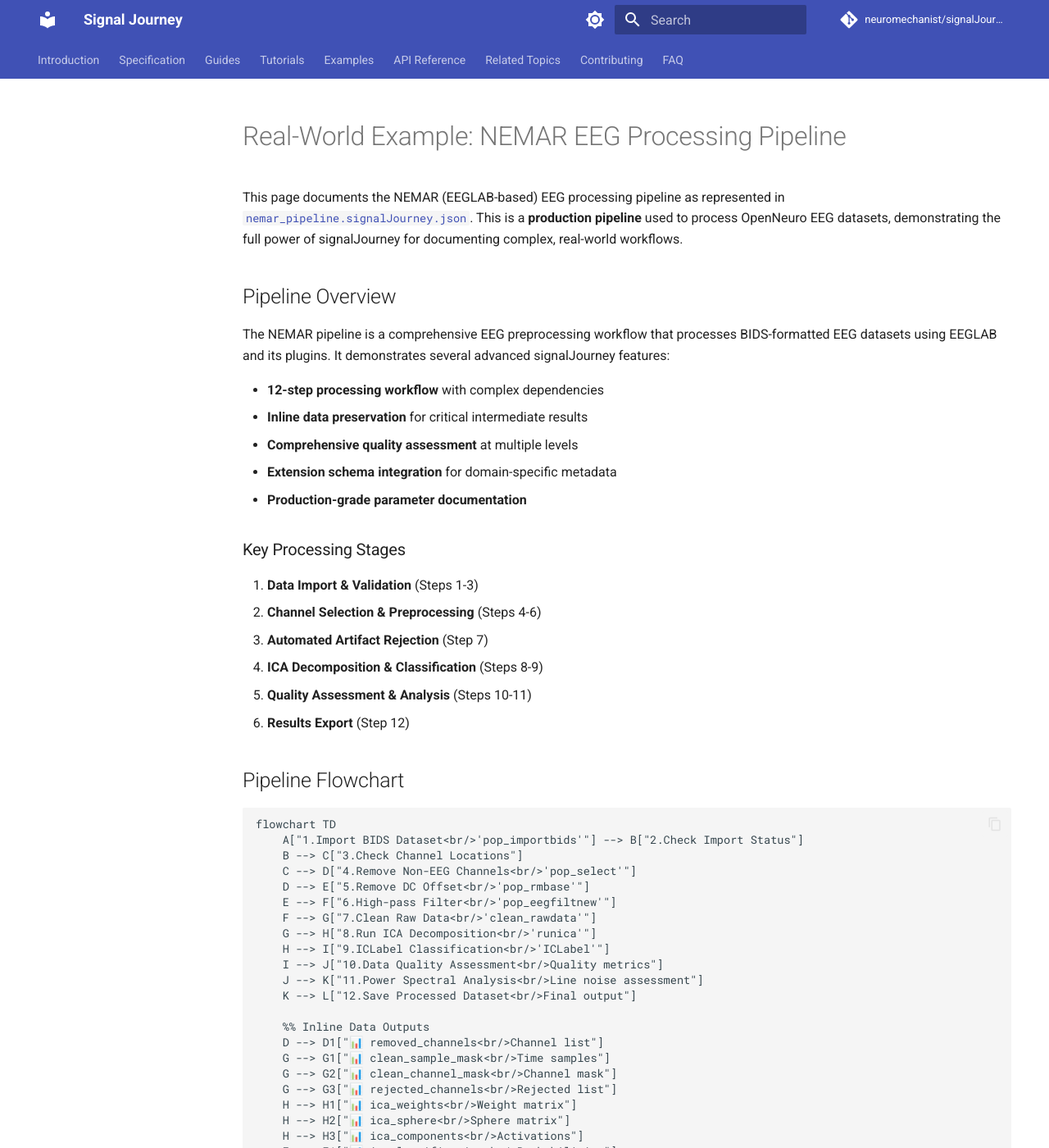
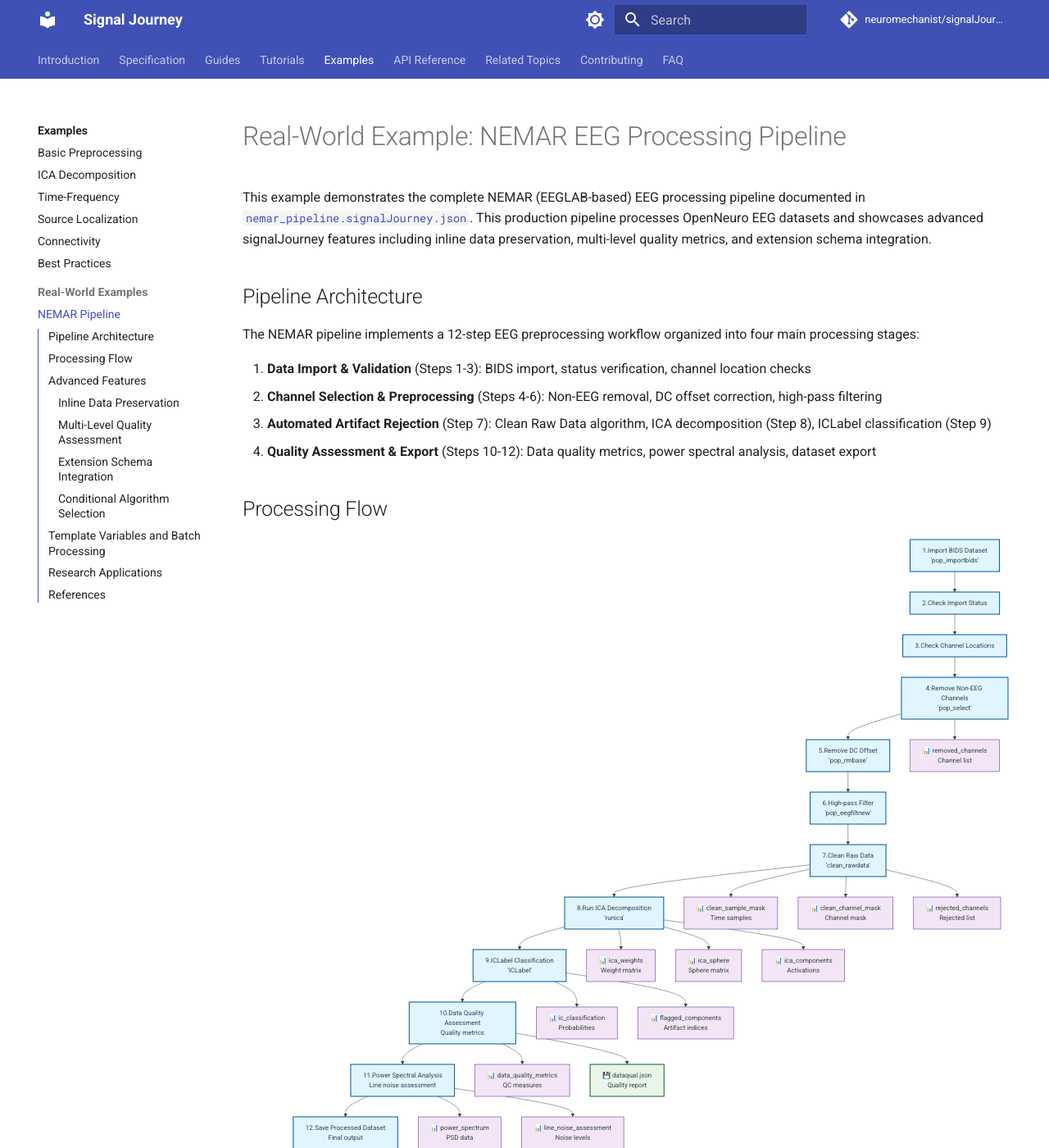
Before and after one commit to signalJourney/signalJourney, an MkDocs documentation site: the page built from docs/examples/real_world/nemar_pipeline.md, in a window 1280 px wide and 1400 px high. Shown: the whole window at 82% size. Built offline with MkDocs 1.6.1 and Material for MkDocs 9.7.7, drawn with Linux system fonts in a browser that asks for light colours; comment, search, counter and statistics services are not loaded; some of the changed text lies outside the part shown.

Commit message:
feat(docs): Enable mermaid rendering and improve documentation
- Add mkdocs-mermaid2-plugin to docs requirements
- Configure mermaid2 plugin in mkdocs.yml with Material theme support
- Add real-world examples to navigation
- Improve NEMAR pipeline documentation:
  - Make more concise and scientific
  - Remove unnecessary subsections with single lines
  - Remove comparison table between schema/real examples
  - Maintain technical content and flowchart

````diff
--- a/docs/examples/real_world/nemar_pipeline.md
+++ b/docs/examples/real_world/nemar_pipeline.md
@@ -1,27 +1,17 @@
 # Real-World Example: NEMAR EEG Processing Pipeline
 
-This page documents the NEMAR (EEGLAB-based) EEG processing pipeline as represented in [`nemar_pipeline.signalJourney.json`](./nemar_pipeline.signalJourney.json). This is a **production pipeline** used to process OpenNeuro EEG datasets, demonstrating the full power of signalJourney for documenting complex, real-world workflows.
+This example demonstrates the complete NEMAR (EEGLAB-based) EEG processing pipeline documented in [`nemar_pipeline.signalJourney.json`](./nemar_pipeline.signalJourney.json). This production pipeline processes OpenNeuro EEG datasets and showcases advanced signalJourney features including inline data preservation, multi-level quality metrics, and extension schema integration.
 
-## Pipeline Overview
+## Pipeline Architecture
 
-The NEMAR pipeline is a comprehensive EEG preprocessing workflow that processes BIDS-formatted EEG datasets using EEGLAB and its plugins. It demonstrates several advanced signalJourney features:
+The NEMAR pipeline implements a 12-step EEG preprocessing workflow organized into four main processing stages:
 
-- **12-step processing workflow** with complex dependencies
-- **Inline data preservation** for critical intermediate results
-- **Comprehensive quality assessment** at multiple levels
-- **Extension schema integration** for domain-specific metadata
-- **Production-grade parameter documentation**
+1. **Data Import & Validation** (Steps 1-3): BIDS import, status verification, channel location checks
+2. **Channel Selection & Preprocessing** (Steps 4-6): Non-EEG removal, DC offset correction, high-pass filtering
+3. **Automated Artifact Rejection** (Step 7): Clean Raw Data algorithm, ICA decomposition (Step 8), ICLabel classification (Step 9)
+4. **Quality Assessment & Export** (Steps 10-12): Data quality metrics, power spectral analysis, dataset export
 
-### Key Processing Stages
-
-1. **Data Import & Validation** (Steps 1-3)
-2. **Channel Selection & Preprocessing** (Steps 4-6)
-3. **Automated Artifact Rejection** (Step 7)
-4. **ICA Decomposition & Classification** (Steps 8-9)
-5. **Quality Assessment & Analysis** (Steps 10-11)
-6. **Results Export** (Step 12)
-
-## Pipeline Flowchart
+## Processing Flow
 
 ```mermaid
 flowchart TD
@@ -66,13 +56,12 @@
     class J2,L1,L2 savedFile
 ```
 
-## Advanced signalJourney Features Demonstrated
+## Advanced Features
 
-### 1. Inline Data Preservation
+### Inline Data Preservation
 
-The NEMAR pipeline showcases extensive use of `inlineData` to preserve critical intermediate results:
+Critical intermediate results are preserved using `inlineData` targets, enabling post-hoc analysis and reproducibility. Key examples include ICA decomposition matrices, component classifications, and quality control masks:
 
-**ICA Weight Matrix (Step 8):**
 ```json
 {
   "targetType": "inlineData",
@@ -83,24 +72,11 @@
 }
 ```
 
-**Component Classifications (Step 9):**
-```json
-{
-  "targetType": "inlineData",
-  "name": "ic_classification",
-  "data": "{{ic_labels_probabilities}}",
-  "formatDescription": "Matrix of classification probabilities [n_components x n_classes]",
-  "description": "ICLabel classification probabilities for each component"
-}
-```
+### Multi-Level Quality Assessment
 
-This approach ensures that **critical analysis results are preserved** within the signalJourney file itself, supporting reproducibility and post-hoc analysis.
+Quality metrics are computed at both step-level and pipeline-level, providing comprehensive quality control:
 
-### 2. Comprehensive Quality Metrics
-
-The pipeline implements quality assessment at multiple levels:
-
-**Step-level Quality (Step 7 - Clean Raw Data):**
+**Step-level metrics** (e.g., Step 7 clean_rawdata):
 ```json
 "qualityMetrics": {
   "percentDataRetained": "{{percent_clean_data}}",
@@ -109,7 +85,7 @@
 }
 ```
 
-**Pipeline-level Summary:**
+**Pipeline-level summary**:
 ```json
 "summaryMetrics": {
   "pipelineCompleted": true,
@@ -122,9 +98,9 @@
 }
 ```
 
-### 3. Extension Schema Integration
+### Extension Schema Integration
 
-The pipeline uses the NEMAR extension schema for domain-specific metadata:
+Domain-specific metadata is captured using the NEMAR extension schema:
 
 ```json
 "extensions": {
@@ -138,27 +114,23 @@
 }
 ```
 
-This demonstrates how **domain-specific requirements** can be accommodated within the signalJourney framework.
+### Conditional Algorithm Selection
 
-### 4. Algorithm Selection Logic
-
-Step 8 (ICA Decomposition) shows how algorithm selection can be documented:
+Step 8 demonstrates algorithm selection logic with complete parameter documentation for both AMICA and runica ICA methods:
 
 ```json
 {
   "stepId": "8",
   "name": "Run ICA Decomposition",
-  "description": "Perform Independent Component Analysis using either AMICA (if >=5 channels) or extended Infomax ICA to decompose EEG signals into independent components.",
+  "description": "Perform Independent Component Analysis using either AMICA (if >=5 channels) or extended Infomax ICA",
   "software": {
     "name": "AMICA/EEGLAB",
     "version": "1.7/2023.1",
-    "functionCall": "runamica17_nsg(EEG, 'batch', 1) OR pop_runica(EEG, 'icatype', 'runica', 'concatcond', 'on', 'extended', 1, 'lrate', 1e-5, 'maxsteps', 2000)"
+    "functionCall": "runamica17_nsg(EEG, 'batch', 1) OR pop_runica(EEG, 'icatype', 'runica', 'extended', 1)"
   },
   "parameters": {
     "method": "{{ica_method}}",
-    "amica_options": {
-      "batch": 1
-    },
+    "amica_options": {"batch": 1},
     "runica_options": {
       "icatype": "runica",
       "concatcond": "on",
@@ -170,59 +142,25 @@
 }
 ```
 
-This shows how **conditional algorithm selection** and **multiple parameter sets** can be documented.
+## Template Variables and Batch Processing
 
-### 5. Template Variables and Flexibility
+Template variables (e.g., `{{subject}}`, `{{session}}`, `{{openneuro_dataset_id}}`) enable automated batch processing while maintaining complete parameter documentation. This approach supports systematic processing of multiple datasets with consistent methodology.
 
-Throughout the pipeline, template variables (e.g., `{{subject}}`, `{{session}}`, `{{good_data_percentage}}`) demonstrate how signalJourney files can serve as **reusable templates** for batch processing while maintaining complete parameter documentation.
+## Research Applications
 
-## Production Pipeline Characteristics
+This documentation format enables:
 
-This real-world example demonstrates several characteristics of production-grade pipeline documentation:
-
-### Comprehensive Parameter Documentation
-Every parameter for every tool is explicitly documented, from basic settings to complex nested configurations.
-
-### Quality Control Integration
-Quality metrics are computed and preserved at each critical step, enabling systematic quality assessment.
-
-### Error Handling and Validation
-Steps include validation checks (import status, channel locations) before proceeding with processing.
-
-### Batch Processing Support
-Template variables and extension metadata support automated processing of multiple datasets.
-
-### Compliance and Standards
-BIDS entity labels and standardized naming conventions ensure compatibility with neuroimaging standards.
-
-## Comparison with Schema Examples
-
-| Feature | Schema Examples | NEMAR Pipeline |
-|---------|----------------|----------------|
-| **Steps** | 4-5 simple steps | 12 complex steps |
-| **Dependencies** | Linear chain | Complex multi-input dependencies |
-| **Outputs** | Basic file/memory | Files + inline data + variables |
-| **Quality Metrics** | Minimal | Comprehensive multi-level |
-| **Extensions** | None | Domain-specific (NEMAR) |
-| **Parameters** | Simplified | Production-complete |
-| **Validation** | Basic | Multi-stage validation |
-
-## Usage in Research
-
-This pipeline documentation enables:
-
-1. **Exact Reproduction** - Every parameter and dependency is documented
-2. **Quality Assessment** - Comprehensive metrics enable data quality evaluation
-3. **Method Comparison** - Complete parameter sets support systematic comparisons
-4. **Regulatory Compliance** - Full audit trail for clinical/regulatory applications
-5. **Educational Value** - Complete workflow documentation for training
+- **Exact reproduction** through complete parameter and dependency documentation
+- **Quality assessment** via comprehensive multi-level metrics
+- **Method comparison** with complete parameter sets
+- **Regulatory compliance** through full audit trails
+- **Educational applications** with complete workflow transparency
 
 ## References
 
-- **NEMAR Pipeline**: [GitHub Repository](https://github.com/sccn/NEMAR-pipeline)
-- **EEGLAB**: [Official Website](https://sccn.ucsd.edu/eeglab/)
-- **Clean Raw Data**: [Plugin Documentation](https://github.com/sccn/clean_rawdata)
-- **ICLabel**: [Plugin Documentation](https://github.com/sccn/ICLabel)
-- **signalJourney**: [Specification](https://github.com/NeurodataWithoutBorders/signalJourney)
+- [NEMAR Pipeline Repository](https://github.com/sccn/NEMAR-pipeline)
+- [EEGLAB](https://sccn.ucsd.edu/eeglab/)
+- [Clean Raw Data Plugin](https://github.com/sccn/clean_rawdata)
+- [ICLabel Plugin](https://github.com/sccn/ICLabel)
 
 This NEMAR example demonstrates the full potential of signalJourney for documenting complex, production-grade signal processing workflows with complete transparency and reproducibility.
--- a/docs/requirements.txt
+++ b/docs/requirements.txt
@@ -4,3 +4,4 @@
 mkdocstrings-python>=0.8.0
 pymdown-extensions>=9.0
 mkdocs-git-revision-date-localized-plugin>=1.1.0
+mkdocs-mermaid2-plugin>=1.0.0
--- a/mkdocs.yml
+++ b/mkdocs.yml
@@ -42,7 +42,12 @@
 markdown_extensions:
   - admonition
   - pymdownx.details
-  - pymdownx.superfences
+  - pymdownx.superfences:
+      # Enable mermaid diagrams with Material theme
+      custom_fences:
+        - name: mermaid
+          class: mermaid
+          format: !!python/name:mermaid2.fence_mermaid_custom
   - pymdownx.tabbed:
       alternate_style: true
   - toc:
@@ -56,6 +61,8 @@
 # Plugins
 plugins:
   - search
+  - mermaid2:
+      version: 10.6.1
   - mkdocstrings: # Will be configured in subtask 12.3
       handlers:
         python:
@@ -99,6 +106,8 @@
     - Source Localization: examples/source_localization.md
     - Connectivity: examples/connectivity.md
     - Best Practices: examples/best_practices.md # Added best practices
+    - Real-World Examples:
+      - NEMAR Pipeline: examples/real_world/nemar_pipeline.md
   - API Reference:
     - Python API: api/index.md # This file uses mkdocstrings
     # - MATLAB API: api/matlab_api.md # Add if/when available
````
